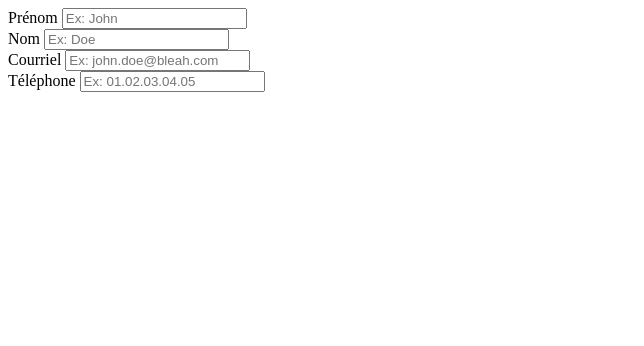
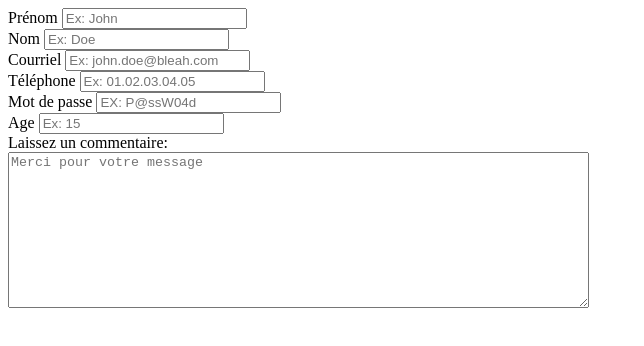
Before and after one commit to NicolasCayez/cours-html-css, a plain HTML site: page index.html in a window 1280 px wide. Shown: the whole page, without its empty margins (0-644 px from the left). Drawn offline with Linux system fonts and the light colour scheme.

Commit message:
exo fait

```diff
--- a/index.html
+++ b/index.html
@@ -25,6 +25,19 @@
             <label for="firstName">Téléphone</label>
             <input type="tel" name="tel" id="tel" placeholder="Ex: 01.02.03.04.05">
         </div>
+        <div>
+            <label for="password">Mot de passe</label>
+            <input type="password" name="password" id="password" placeholder="EX: P@ssW04d" minlength="8" maxlength="30">
+        </div>
+        <div>
+            <label for="age">Age</label>
+            <input type="number" name="age" id="age" placeholder="Ex: 15">
+        </div>
+        <div>
+            <label for="comment">Laissez un commentaire:</label>
+            <br>
+            <textarea name="comment" id="comment" cols="70" rows="10" placeholder="Merci pour votre message"></textarea>
+        </div>
     </form>
 </body>
 </html>
```
